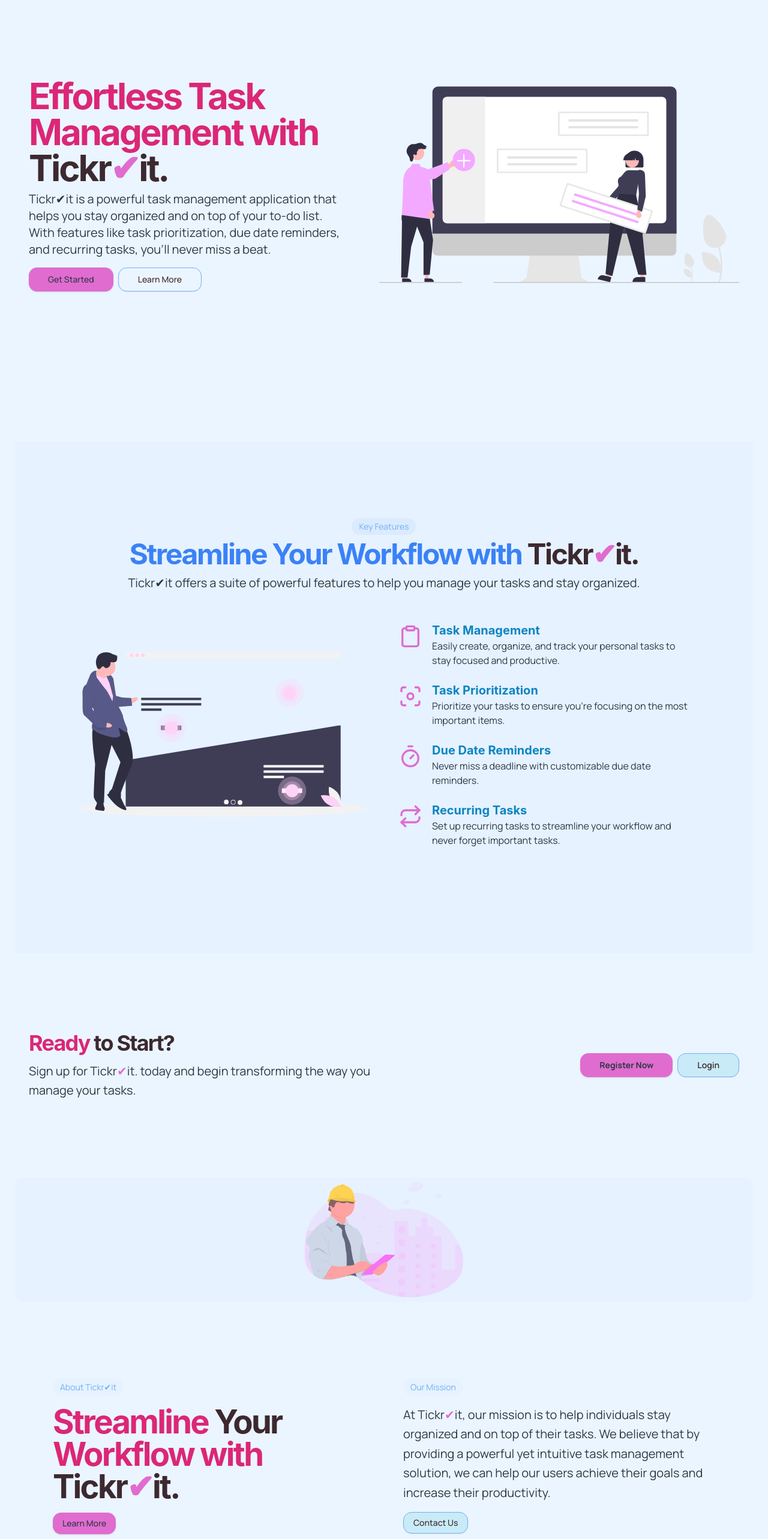
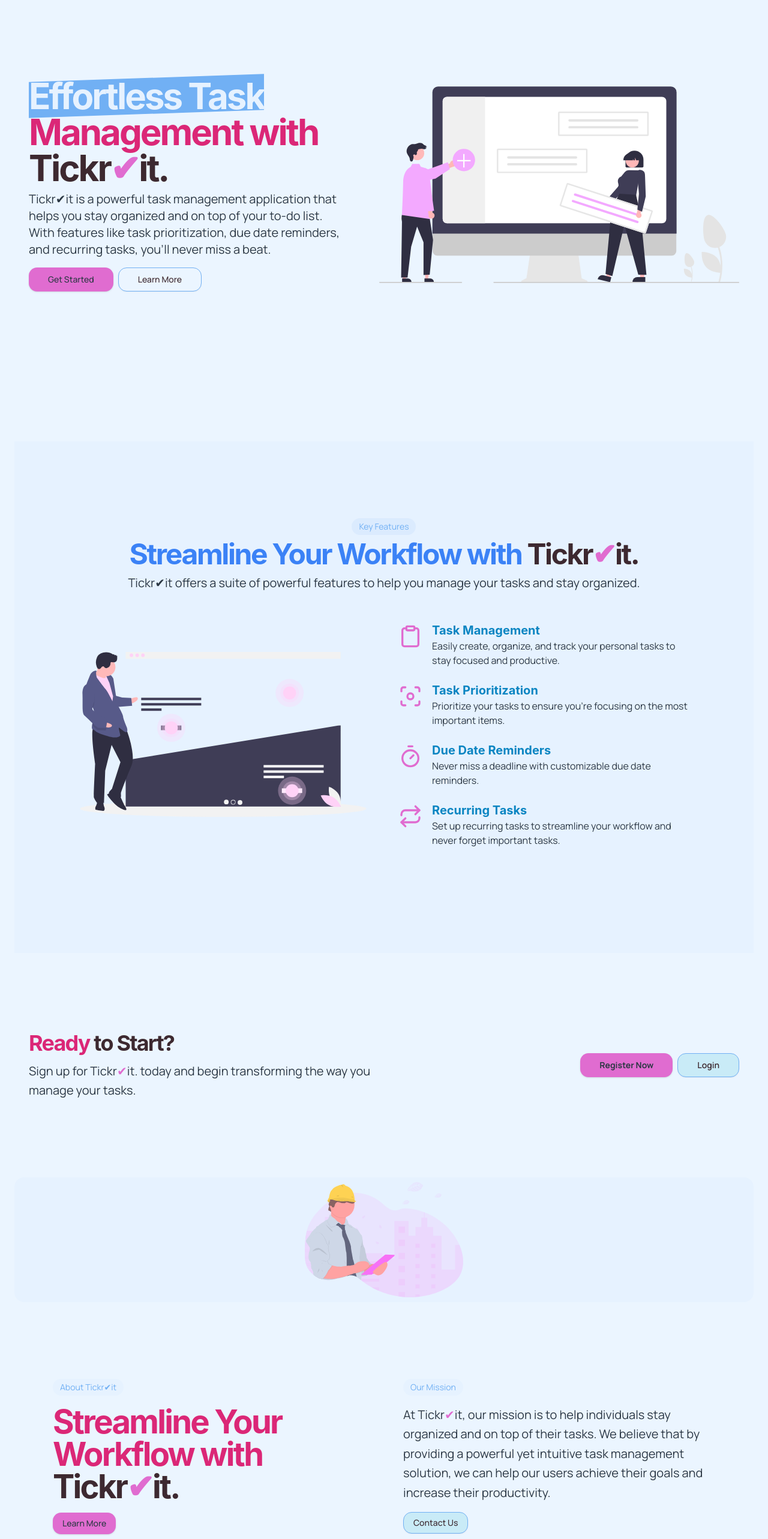
Before and after one commit to Maxwell999b/Tickr-it, a Next.js app: page / in a window 1280 px wide. Shown: the part 200-2766 px from the top of the page at 60% size. Built offline with nearby package versions, Linux system fonts and the light colour scheme.

Commit message:
update page.tsx and Icon.tsx

```diff
--- a/src/app/Pages/landing_page/page.tsx
+++ b/src/app/Pages/landing_page/page.tsx
@@ -34,7 +34,10 @@ export default function LandingPage() {
               <div className="flex flex-col justify-center space-y-4">
                 <div className="space-y-2">
                   <h1 className="text-3xl font-bold tracking-tighter sm:text-5xl xl:text-6xl/none">
-                    <span className="text-pink-600">Effortless Task Management with </span>
+                    <span className="before:block before:absolute before:-inset-0 before:-skew-y-2 before:bg-accent relative inline-block">
+                      <span className="relative text-muted">Effortless Task</span>
+                    </span>
+                    <span className="text-pink-600">Management with </span>
                     Tickr
                     <span className="text-primary">✔</span>
                     it.
@@ -209,8 +212,7 @@ export default function LandingPage() {
               <div className="space-y-4">
                 <div className="inline-block rounded-lg bg-muted px-3 py-1 text-sm text-accent">About Tickr✔it</div>
                 <h2 className="lg:leading-tighter text-3xl font-bold tracking-tighter sm:text-4xl md:text-5xl xl:text-[3.4rem] 2xl:text-[3.75rem]">
-                  <span className="text-pink-600">Streamline</span> Your{" "}
-                  <span className="text-pink-600"> Workflow with</span> Tickr
+                  <span className="text-pink-600">Streamline Your Workflow with</span> Tickr
                   <span className="text-primary">✔</span>it.
                 </h2>
                 <Link
--- a/src/components/component/Icon.tsx
+++ b/src/components/component/Icon.tsx
@@ -719,12 +719,18 @@ const icons = {
   ),
   shield: (
     <svg xmlns="http://www.w3.org/2000/svg" viewBox="0 0 24 24" width="24" height="24">
-      <path d="M12 2L4 5v6c0 5.25 3.667 10.39 8 11.94 4.333-1.55 8-6.69 8-11.94V5l-8-3zm0 17.93c-3.567-1.28-6-5.12-6-9.93V6.69l6-2.25 6 2.25v3.31c0 4.81-2.433 8.65-6 9.93z" />
+      <path
+        className="stroke-primary"
+        d="M12 2L4 5v6c0 5.25 3.667 10.39 8 11.94 4.333-1.55 8-6.69 8-11.94V5l-8-3zm0 17.93c-3.567-1.28-6-5.12-6-9.93V6.69l6-2.25 6 2.25v3.31c0 4.81-2.433 8.65-6 9.93z"
+      />
     </svg>
   ),
   user: (
     <svg xmlns="http://www.w3.org/2000/svg" viewBox="0 0 24 24" width="24" height="24">
-      <path d="M12 12c2.21 0 4-1.79 4-4s-1.79-4-4-4-4 1.79-4 4 1.79 4 4 4zm0 2c-2.67 0-8 1.34-8 4v2h16v-2c0-2.66-5.33-4-8-4z" />
+      <path
+        className="stroke-primary"
+        d="M12 12c2.21 0 4-1.79 4-4s-1.79-4-4-4-4 1.79-4 4 1.79 4 4 4zm0 2c-2.67 0-8 1.34-8 4v2h16v-2c0-2.66-5.33-4-8-4z"
+      />
     </svg>
   ),
   qrCode: (
```
